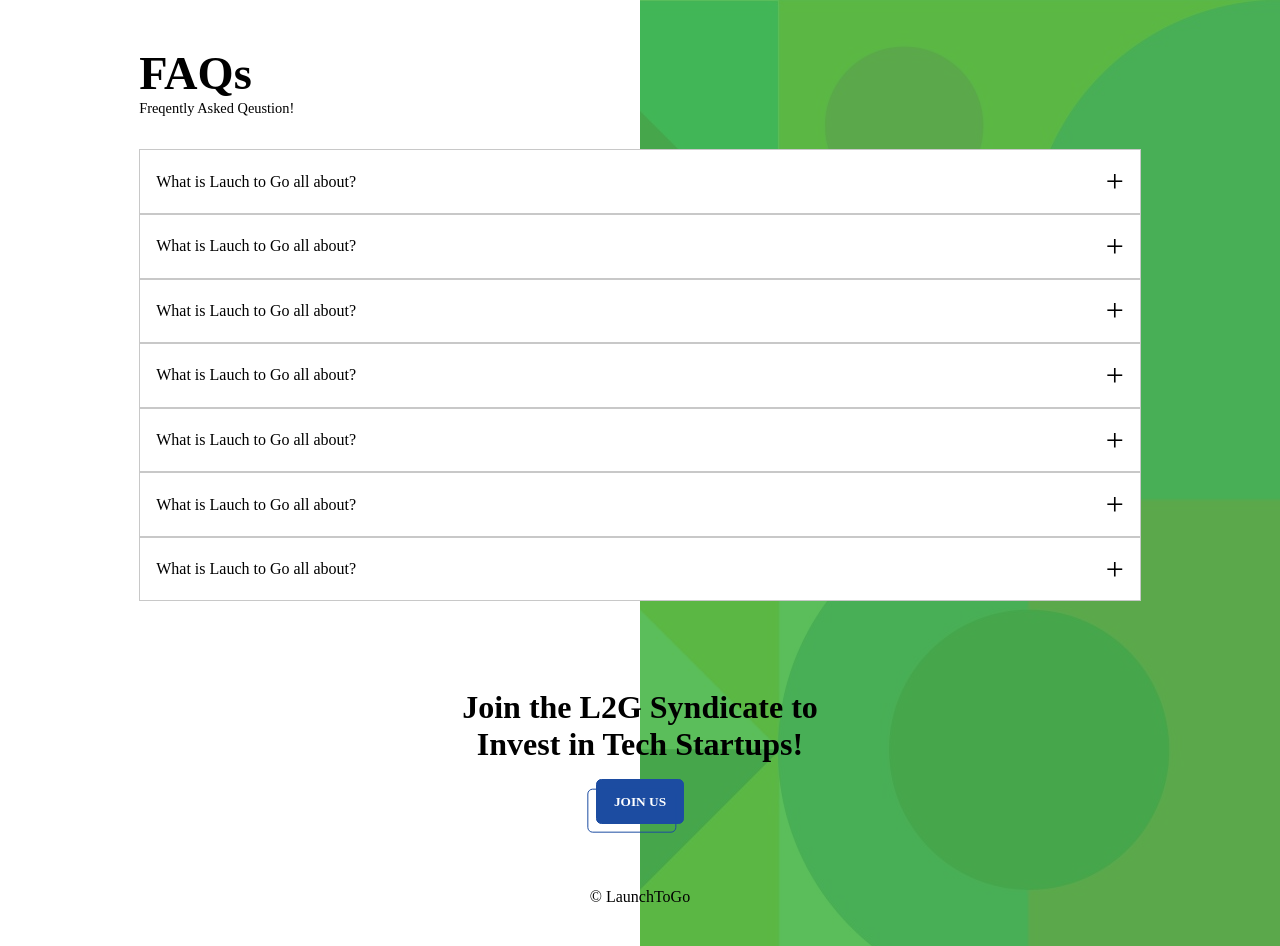
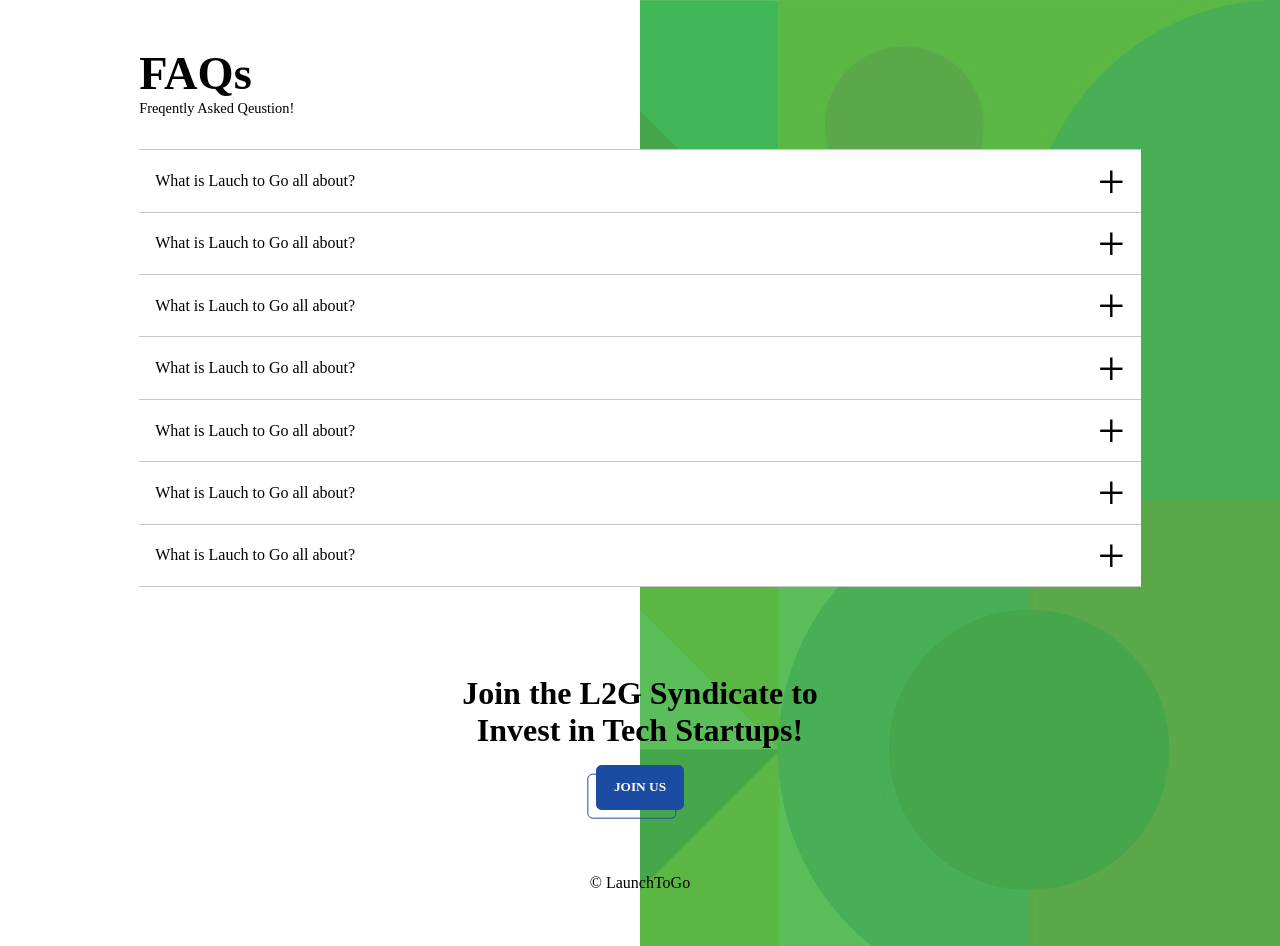
Before and after one commit to slick-codes/launch-to-grow, a SvelteKit app: page / in a window 1280 px wide. Shown: the part 2037-2983 px from the top of the page. Built offline with nearby package versions, Linux system fonts and the light colour scheme; some icons are missing; a web font is replaced by a local one.

Commit message:
set the + to turn to - when opened and also fixed the border of the FAQ

```diff
--- a/src/components/FAQ.svelte
+++ b/src/components/FAQ.svelte
@@ -17,7 +17,7 @@
 <div class="faq" on:click={updateState}>
 	<div class="faq__title">
 		<h1>{@html title}</h1>
-		<div class="symble">+</div>
+		<div class="symble">{state === index ? '-' : '+'}</div>
 	</div>
 	<div class="paragraph innerbackground">
 		<p class:show={state === index}>
@@ -28,14 +28,27 @@
 
 <style lang="scss">
 	.faq {
-		border: solid 1px rgb(200, 200, 200);
 		display: flex;
 		width: 100%;
 		flex-flow: column;
 		align-items: center;
 		justify-content: space-between;
 		background: white;
+		border: solid 1px rgb(200, 200, 200);
+		border-top: none;
+		border-bottom: none;
 		cursor: pointer;
+		border-left: none;
+		border-right: none;
+
+		&:first-child {
+			border: solid 1px rgb(200, 200, 200);
+			border-right: inherit;
+			border-left: inherit;
+		}
+		&:not(:first-child) {
+			border-bottom: solid 1px rgb(200, 200, 200);
+		}
 		// max-width: 50em;
 
 		p:not(.show) {
@@ -64,7 +77,7 @@
 			display: flex;
 			justify-content: center;
 			align-items: center;
-			padding: 0.8em 1em;
+			padding: 0.2em 1em;
 
 			h1 {
 				font-size: 1rem;
@@ -74,7 +87,7 @@
 
 			> div {
 				margin-left: auto;
-				font-size: 2rem;
+				font-size: 3rem;
 			}
 		}
 	}
```
